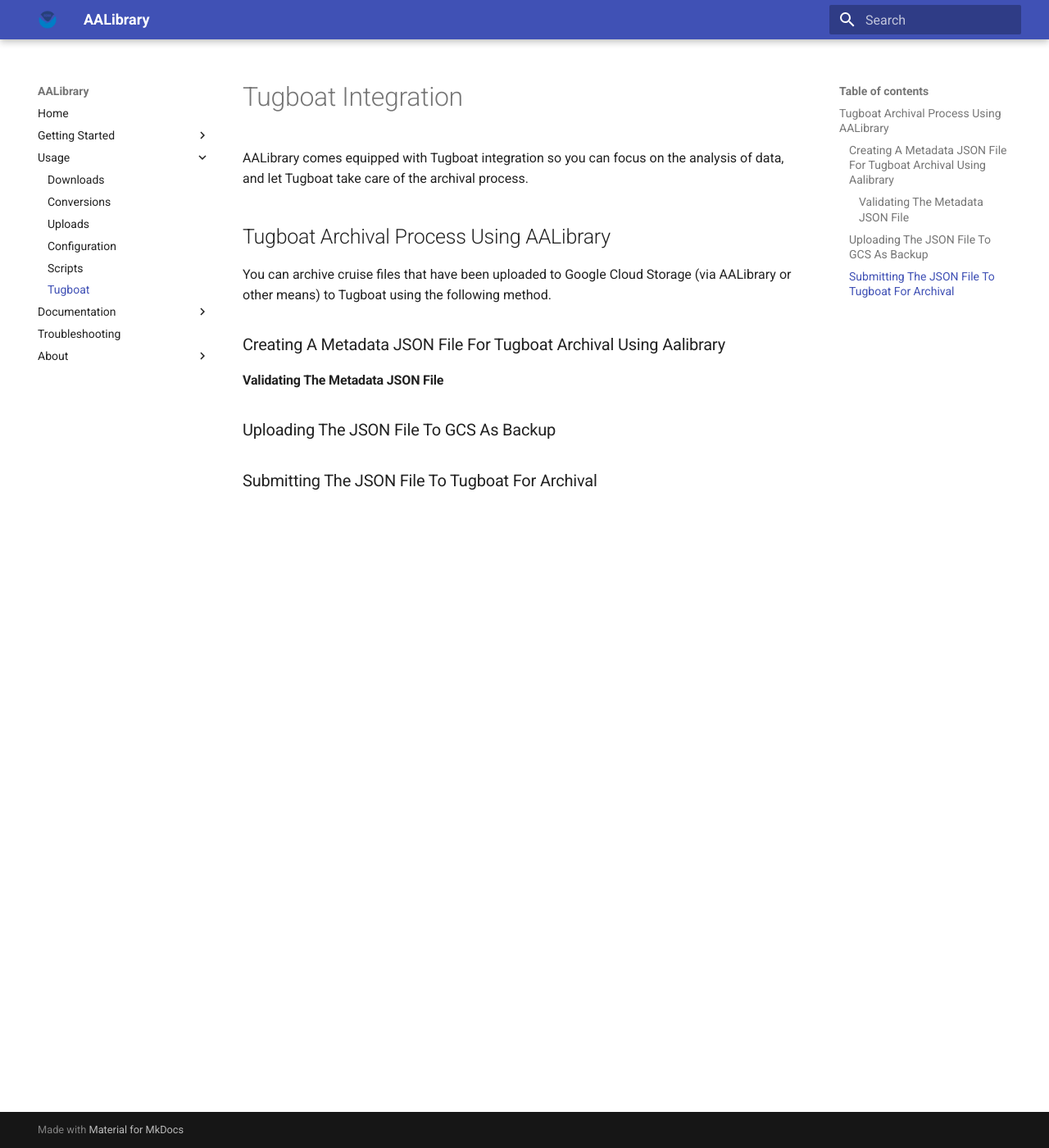
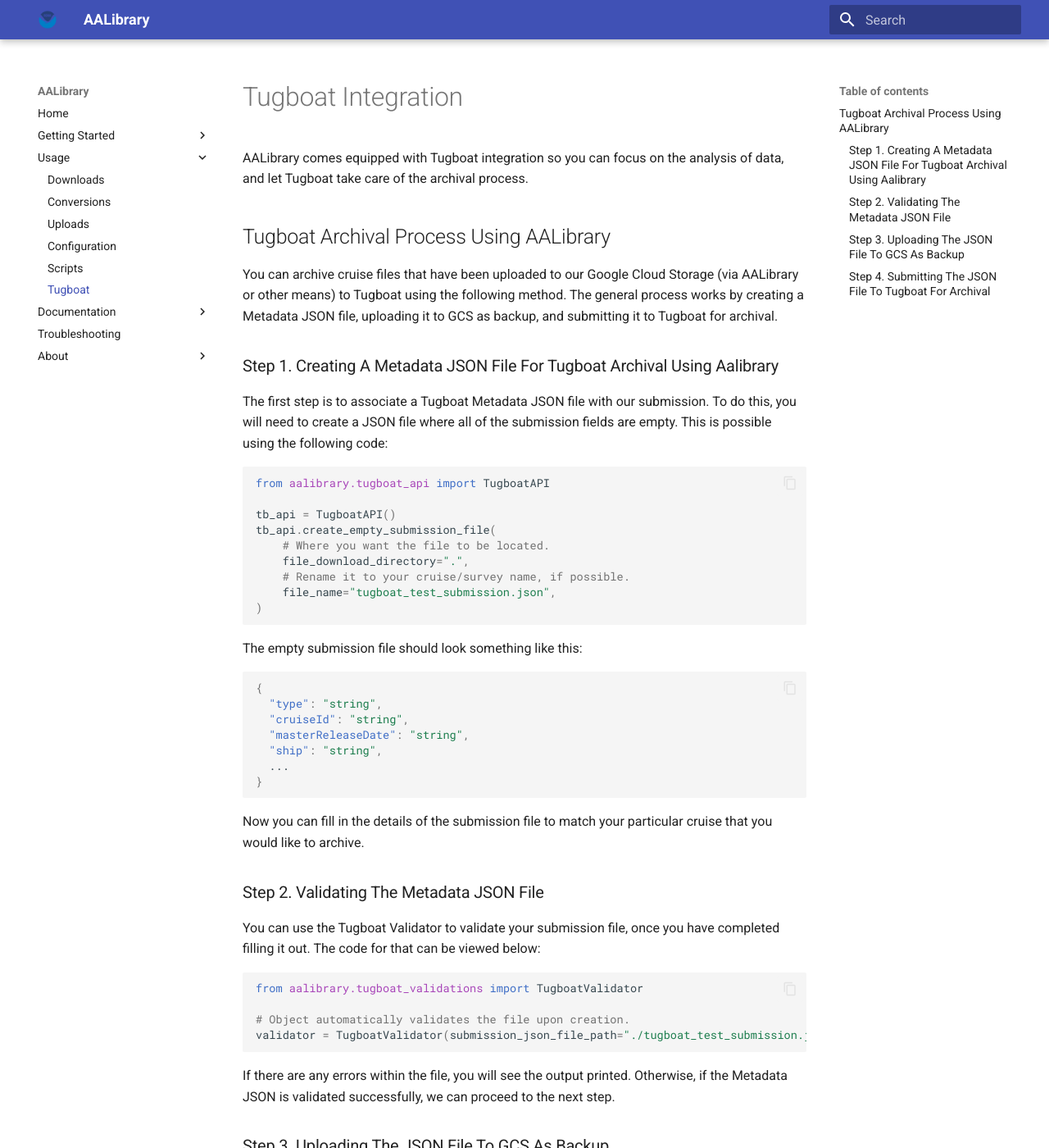
Before and after one commit to nmfs-ost/AA-SI_aalibrary, an MkDocs documentation site: the page built from docs/usage/tugboat.md, in a window 1280 px wide and 1400 px high. Shown: the whole window at 82% size. Built offline with MkDocs 1.6.1 and Material for MkDocs 9.7.7, drawn with Linux system fonts in a browser that asks for light colours; some of the changed text lies outside the part shown.

Commit message:
finsihed up docs for tugboat

````diff
--- a/docs/usage/tugboat.md
+++ b/docs/usage/tugboat.md
@@ -4,12 +4,106 @@
 
 ## Tugboat Archival Process Using AALibrary
 
-You can archive cruise files that have been uploaded to Google Cloud Storage (via AALibrary or other means) to Tugboat using the following method.
+You can archive cruise files that have been uploaded to our Google Cloud Storage (via AALibrary or other means) to Tugboat using the following method.
+The general process works by creating a Metadata JSON file, uploading it to GCS as backup, and submitting it to Tugboat for archival.
 
-### Creating A Metadata JSON File For Tugboat Archival Using Aalibrary
+### Step 1. Creating A Metadata JSON File For Tugboat Archival Using Aalibrary
 
-#### Validating The Metadata JSON File
+The first step is to associate a Tugboat Metadata JSON file with our submission. To do this, you will need to create a JSON file where all of the submission fields are empty. This is possible using the following code:
 
-### Uploading The JSON File To GCS As Backup
+```python
+from aalibrary.tugboat_api import TugboatAPI
 
-### Submitting The JSON File To Tugboat For Archival
+tb_api = TugboatAPI()
+tb_api.create_empty_submission_file(
+    # Where you want the file to be located.
+    file_download_directory=".",
+    # Rename it to your cruise/survey name, if possible.
+    file_name="tugboat_test_submission.json",
+)
+```
+
+The empty submission file should look something like this:
+
+```json
+{
+  "type": "string",
+  "cruiseId": "string",
+  "masterReleaseDate": "string",
+  "ship": "string",
+  ...
+}
+```
+
+Now you can fill in the details of the submission file to match your particular cruise that you would like to archive.
+
+### Step 2. Validating The Metadata JSON File
+
+You can use the Tugboat Validator to validate your submission file, once you have completed filling it out.
+The code for that can be viewed below:
+
+```python
+from aalibrary.tugboat_validations import TugboatValidator
+
+# Object automatically validates the file upon creation.
+validator = TugboatValidator(submission_json_file_path="./tugboat_test_submission.json")
+```
+
+If there are any errors within the file, you will see the output printed.
+Otherwise, if the Metadata JSON is validated successfully, we can proceed to the next step.
+
+### Step 3. Uploading The JSON File To GCS As Backup
+
+We should upload this file to Google Cloud Storage Buckets as backup.
+We can use the following code to accomplish that.
+
+```python
+from aalibrary.utils.cloud_utils import setup_gcp_storage_objs, upload_file_to_gcp_bucket
+from aalibrary.utils.helpers import parse_correct_gcp_storage_bucket_location
+
+# Set the GCS connection variables.
+gcp_stor_client, gcp_bucket_name, gcp_bucket = setup_gcp_storage_objs(
+    project_id = "ggn-nmfs-aa-dev-1",
+    gcp_bucket_name = "ggn-nmfs-aa-dev-1-data"
+)
+
+# Parse the correct location for the file.
+gcp_storage_bucket_location = parse_correct_gcp_storage_bucket_location(
+    file_name = "tugboat_test_submission.json",
+    file_type = "json",
+    ship_name = "test_ship",
+    survey_name = "test1203",
+    echosounder = "EK80",
+    data_source = "HDD",
+    is_metadata = False,
+    is_survey_metadata = True, # NOTE: It is important to set this to True.
+    debug = True,
+)
+
+# Upload the file to the correct location.
+upload_file_to_gcp_bucket(
+    bucket = gcp_bucket,
+    blob_file_path = gcp_storage_bucket_location,
+    local_file_path = "./tugboat_test_submission.json,
+    debug: bool = True,
+)
+```
+
+After running this snippet of code, your Tugboat Metadata JSON will be backed-up to Google Cloud Storage.
+
+### Step 4. Submitting The JSON File To Tugboat For Archival
+
+Now you can finally submit your validated, backed-up Metadata JSON file to Tugboat for submission.
+Use the code below, and read the output to double-check that the file has been submitted.
+
+```python
+from aalibrary.tugboat_api import TugboatAPI
+tb_api = TugboatAPI()
+tb_api.post_new_submission(
+    submission_json_file_path="./tugboat_test_submission.json"
+)
+```
+
+If you see a successful POST response message, such as `POST request successful!`, then you are good to go!
+
+Tugboat will take care of the actual archival process, including pulling all of the data from Cloud Storage.
````
